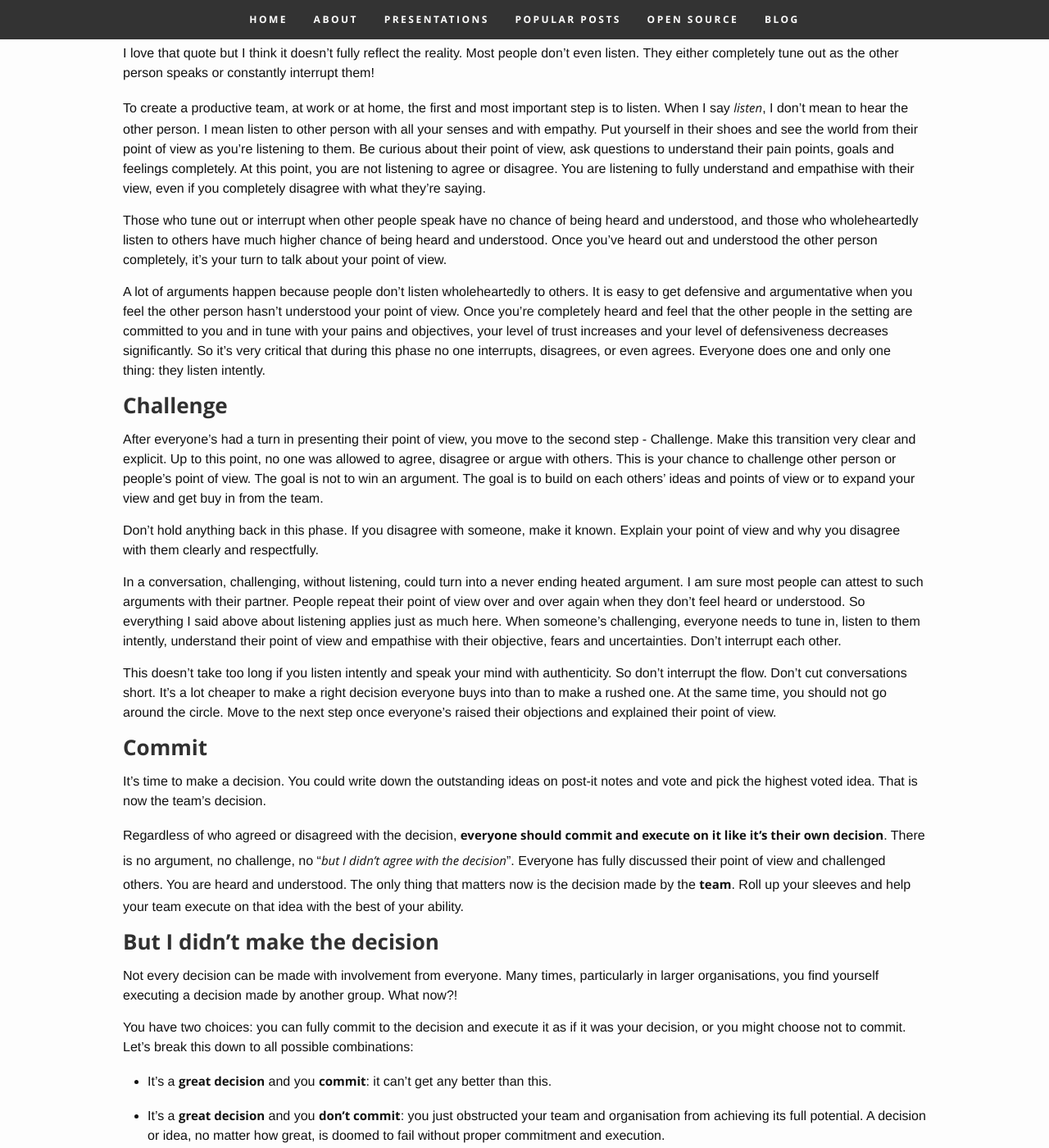
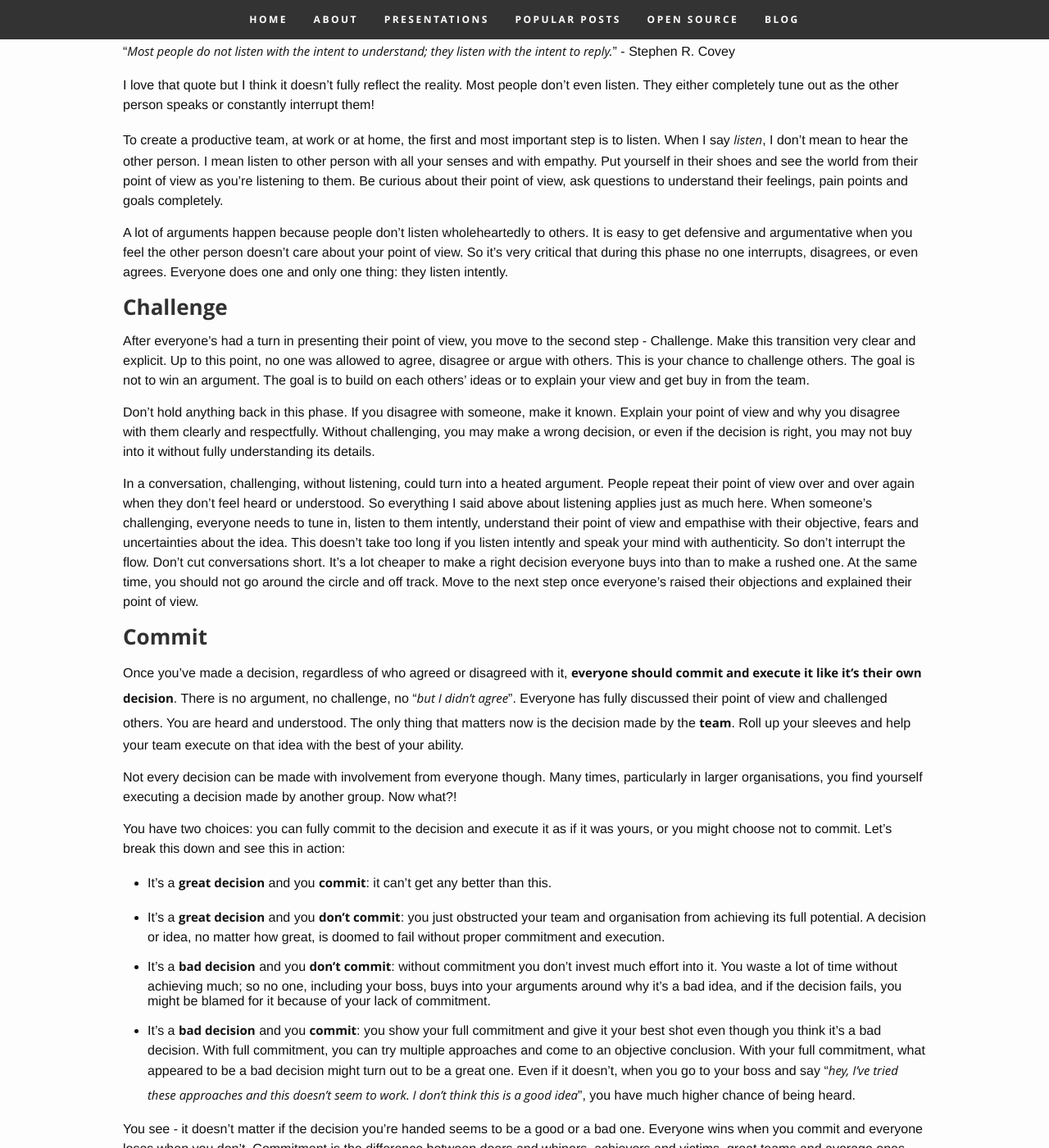
Before and after one commit to MehdiK/mehdik.github.io, a Jekyll site: the page built from _posts/2018-06-22-listen-challenge-commit.md, in a window 1280 px wide and 1400 px high, scrolled down 292 px. Shown: the whole window at 82% size. Built offline with Jekyll 4.4.1, drawn with Linux system fonts in a browser that asks for light colours; nearby versions of some CDN libraries; comment, search, counter and statistics services are not loaded; some of the changed text lies outside the part shown.

Commit message:
proof reading listen, challenge, commit

```diff
--- a/_posts/2018-06-22-listen-challenge-commit.md
+++ b/_posts/2018-06-22-listen-challenge-commit.md
@@ -6,50 +6,52 @@ date: "2017-07-18"
 tags: ["Leadership","Management"]
 ---
 
-**Listen** wholeheartedly, **challenge** others with respect, **commit** to a decision, and execute on that commitment regardless of whether the decision is aligned with your point of view or not. This is the only thing you need to do to create a highly productive and cohesive team.
+**Listen** wholeheartedly, **challenge** others with respect, **commit** to a decision, and execute on that commitment regardless of whether the decision is aligned with your point of view or not.
+
+This simple process helps you build highly productive and cohesive teams.
 
 ### Listen
 "*Most people do not listen with the intent to understand; they listen with the intent to reply.*" - Stephen R. Covey
 
 I love that quote but I think it doesn't fully reflect the reality. Most people don't even listen. They either completely tune out as the other person speaks or constantly interrupt them!
 
-To create a productive team, at work or at home, the first and most important step is to listen. When I say *listen*, I don't mean to hear the other person. I mean listen to other person with all your senses and with empathy. Put yourself in their shoes and see the world from their point of view as you're listening to them. Be curious about their point of view, ask questions to understand their pain points, goals and feelings completely. At this point, you are not listening to agree or disagree. You are listening to fully understand and empathise with their view, even if you completely disagree with what they're saying.
+To create a productive team, at work or at home, the first and most important step is to listen. When I say *listen*, I don't mean to hear the other person. I mean listen to other person with all your senses and with empathy. Put yourself in their shoes and see the world from their point of view as you're listening to them. Be curious about their point of view, ask questions to understand their feelings, pain points and goals completely.
 
-Those who tune out or interrupt when other people speak have no chance of being heard and understood, and those who wholeheartedly listen to others have much higher chance of being heard and understood. Once you've heard out and understood the other person completely, it's your turn to talk about your point of view.
-
-A lot of arguments happen because people don't listen wholeheartedly to others. It is easy to get defensive and argumentative when you feel the other person hasn't understood your point of view. Once you're completely heard and feel that the other people in the setting are committed to you and in tune with your pains and objectives, your level of trust increases and your level of defensiveness decreases significantly. So it's very critical that during this phase no one interrupts, disagrees, or even agrees. Everyone does one and only one thing: they listen intently.
+A lot of arguments happen because people don't listen wholeheartedly to others. It is easy to get defensive and argumentative when you feel the other person doesn't care about your point of view. So it's very critical that during this phase no one interrupts, disagrees, or even agrees. Everyone does one and only one thing: they listen intently.
 
 ### Challenge
-After everyone's had a turn in presenting their point of view, you move to the second step - Challenge. Make this transition very clear and explicit. Up to this point, no one was allowed to agree, disagree or argue with others. This is your chance to challenge other person or people's point of view. The goal is not to win an argument. The goal is to build on each others' ideas and points of view or to expand your view and get buy in from the team.
+After everyone's had a turn in presenting their point of view, you move to the second step - Challenge. Make this transition very clear and explicit. Up to this point, no one was allowed to agree, disagree or argue with others. This is your chance to challenge others. The goal is not to win an argument. The goal is to build on each others' ideas or to explain your view and get buy in from the team.
 
-Don't hold anything back in this phase. If you disagree with someone, make it known. Explain your point of view and why you disagree with them clearly and respectfully.
+Don't hold anything back in this phase. If you disagree with someone, make it known. Explain your point of view and why you disagree with them clearly and respectfully. Without challenging, you may make a wrong decision, or even if the decision is right, you may not buy into it without fully understanding its details.
 
-In a conversation, challenging, without listening, could turn into a never ending heated argument. I am sure most people can attest to such arguments with their partner. People repeat their point of view over and over again when they don't feel heard or understood. So everything I said above about listening applies just as much here. When someone's challenging, everyone needs to tune in, listen to them intently, understand their point of view and empathise with their objective, fears and uncertainties. Don't interrupt each other.
-
-This doesn't take too long if you listen intently and speak your mind with authenticity. So don't interrupt the flow. Don't cut conversations short. It's a lot cheaper to make a right decision everyone buys into than to make a rushed one. At the same time, you should not go around the circle. Move to the next step once everyone's raised their objections and explained their point of view.
+In a conversation, challenging, without listening, could turn into a heated argument. People repeat their point of view over and over again when they don't feel heard or understood. So everything I said above about listening applies just as much here. When someone's challenging, everyone needs to tune in, listen to them intently, understand their point of view and empathise with their objective, fears and uncertainties about the idea. This doesn't take too long if you listen intently and speak your mind with authenticity. So don't interrupt the flow. Don't cut conversations short. It's a lot cheaper to make a right decision everyone buys into than to make a rushed one. At the same time, you should not go around the circle and off track. Move to the next step once everyone's raised their objections and explained their point of view.
 
 ### Commit
-It's time to make a decision. You could write down the outstanding ideas on post-it notes and vote and pick the highest voted idea. That is now the team's decision.
+Once you've made a decision, regardless of who agreed or disagreed with it, **everyone should commit and execute it like it's their own decision**. There is no argument, no challenge, no "*but I didn't agree*". Everyone has fully discussed their point of view and challenged others. You are heard and understood. The only thing that matters now is the decision made by the **team**. Roll up your sleeves and help your team execute on that idea with the best of your ability.
 
-Regardless of who agreed or disagreed with the decision, **everyone should commit and execute on it like it's their own decision**. There is no argument, no challenge, no "*but I didn't agree with the decision*". Everyone has fully discussed their point of view and challenged others. You are heard and understood. The only thing that matters now is the decision made by the **team**. Roll up your sleeves and help your team execute on that idea with the best of your ability.
+Not every decision can be made with involvement from everyone though. Many times, particularly in larger organisations, you find yourself executing a decision made by another group. Now what?!
 
-### But I didn't make the decision
-Not every decision can be made with involvement from everyone. Many times, particularly in larger organisations, you find yourself executing a decision made by another group. What now?!
-
-You have two choices: you can fully commit to the decision and execute it as if it was your decision, or you might choose not to commit. Let's break this down to all possible combinations:
+You have two choices: you can fully commit to the decision and execute it as if it was yours, or you might choose not to commit. Let's break this down and see this in action:
 
   - It's a **great decision** and you **commit**: it can't get any better than this.
   - It's a **great decision** and you **don't commit**: you just obstructed your team and organisation from achieving its full potential. A decision or idea, no matter how great, is doomed to fail without proper commitment and execution.
-  - It's a **bad decision** and you **don't commit**: you don't show any interest or commitment - you are the non-committal (and potentially whinging) type; so no one, including your boss, buys into your arguments around why it's a bad idea. The idea turns into a failure and you might be blamed for it.
-  - It's a **bad decision** and you **commit**: you show your full commitment and give it your best shot even though you think (and potentially know) it's a bad decision. With full commitment, you can try multiple approaches quite rapidly and come to an objective conclusion. The committed individuals are known to teams and bosses. So when you go to your boss and say "*hey, I've tried these approaches and this doesn't seem to work. I don't think this is a good idea*", you have much higher chance of being heard and saving your company and team a lot of wasted time by proving the idea wrong, very fast.
+  - It's a **bad decision** and you **don't commit**: without commitment you don't invest much effort into it. You waste a lot of time without achieving much; so no one, including your boss, buys into your arguments around why it's a bad idea, and if the decision fails, you might be blamed for it because of your lack of commitment.
+  - It's a **bad decision** and you **commit**: you show your full commitment and give it your best shot even though you think it's a bad decision. With full commitment, you can try multiple approaches and come to an objective conclusion. With your full commitment, what appeared to be a bad decision might turn out to be a great one. Even if it doesn't, when you go to your boss and say "*hey, I've tried these approaches and this doesn't seem to work. I don't think this is a good idea*", you have much higher chance of being heard.
 
-You see - it doesn't matter if the decision you're handed is a good or a bad decision. Everyone wins when you commit and everyone loses when you don't. A team is not a team without commitment - it's a collection of individuals with personal agendas, and we've all worked in those teams. They're not fun!
+You see - it doesn't matter if the decision you're handed seems to be a good or a bad one. Everyone wins when you commit and everyone loses when you don't. Commitment is the difference between doers and whiners, achievers and victims, great teams and average ones.
 
-### A word for the boss
-It doesn't matter who you are, what your title is, how much you're paid, what you've done in the past, what you know or are capable of. You get very limited commitment, if any, from your team if you don't listen to them, even if they appear to listen and nod when you speak.
+A team is not a team without commitment - it's a collection of individuals with personal agendas, and we've all worked in those teams. They're not fun!
 
-I see quite a few managers and executives who complain about lack of ownership and commitment from their team! You can't expect ownership if you constantly give orders without listening to your team.
+### Teams with no ownership
+I know quite a few managers and executives who complain about lack of ownership and commitment from their team! In fact I used to be one of them.
 
-A lot of companies move the decisions to where the information is: to higher management. Ironically, your chances of making a good decision is quite limited if you're not involved in day to day execution of it. So instead of moving the decision to where the information lives, share the information with those who execute the decisions, listen to them, challenge and coach them, make a decision with them and commit to it and execute it together.
+Most people don't wake up in the morning aspiring to be a blocker or slacker. They want to do something they like and value. The challenge is that it's hard to commit when your ideas are not valued and your voice is not heard.
 
-While we're at it, put your phone aside when your team is talking with you. Your most important business is your team. You're nothing without them.
+As a boss, it doesn't matter who you are, what your title is, how much you're paid, what you've done in the past, what you know or are capable of. You get very limited commitment, if any, from your team if you don't listen to them, even if they appear to listen and nod when you speak.
+
+A lot of companies move the decisions to where the information is: to higher management. Ironically, your chances of making a good decision is quite limited if you're not involved in day to day execution of it. If you want commitment, don't move the decision to where the information lives. Instead share the information with those who execute the decisions, listen to them, challenge and coach them, and involve them in the decision making process. I am absolutely certain you will get much more commitment from your team when you do this.
+
+### Listen, Challenge, Commit
+Listen, Challenge, Commit is a very simple three word process for creating great teams. It's very simple; but not easy at all. Most of us are really bad at listening, find challenging awkward and uncomfortable, and don't honour our words.
+
+You might fail at this when you start; but I'm certain you will get better the more you try it. One thing that certainly helps implement such a process is communicating your values and expectations clearly with your team. [Here is how I communicated my values and expectations](/be-clear-and-explicit-about-your-values-and-expectations) with a team I led a while back. As you see, there is a lot of alignment between this process and my values, and that made it somewhat easier.
```
